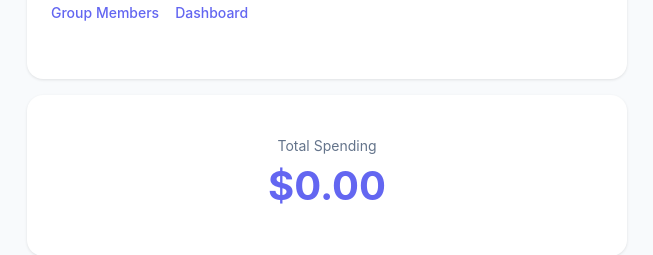
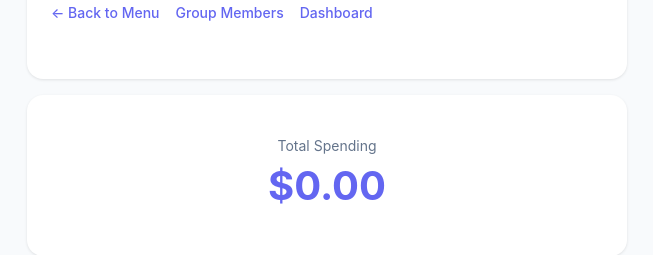
Before and after one commit to AzimPial/money-management-app, a Flask app: template templates/index.html in a window 1280 px wide. Shown: the part 85-340 px from the top of the page, without its empty margins (313-966 px from the left). Run offline with Flask 3, Linux system fonts and the light colour scheme; the template is opened without the code that fills it, so the values that code supplies are empty.

Commit message:
Add back button to group expenses page

```diff
--- a/templates/index.html
+++ b/templates/index.html
@@ -418,6 +418,7 @@
             </div>
             <div class="invite-code">Invite Code: <strong>{{ invite_code }}</strong></div>
             <div class="nav-links">
+                <a href="/home">← Back to Menu</a>
                 <a href="/members">Group Members</a>
                 <a href="/?period={{ current_period }}">Dashboard</a>
             </div>
```
